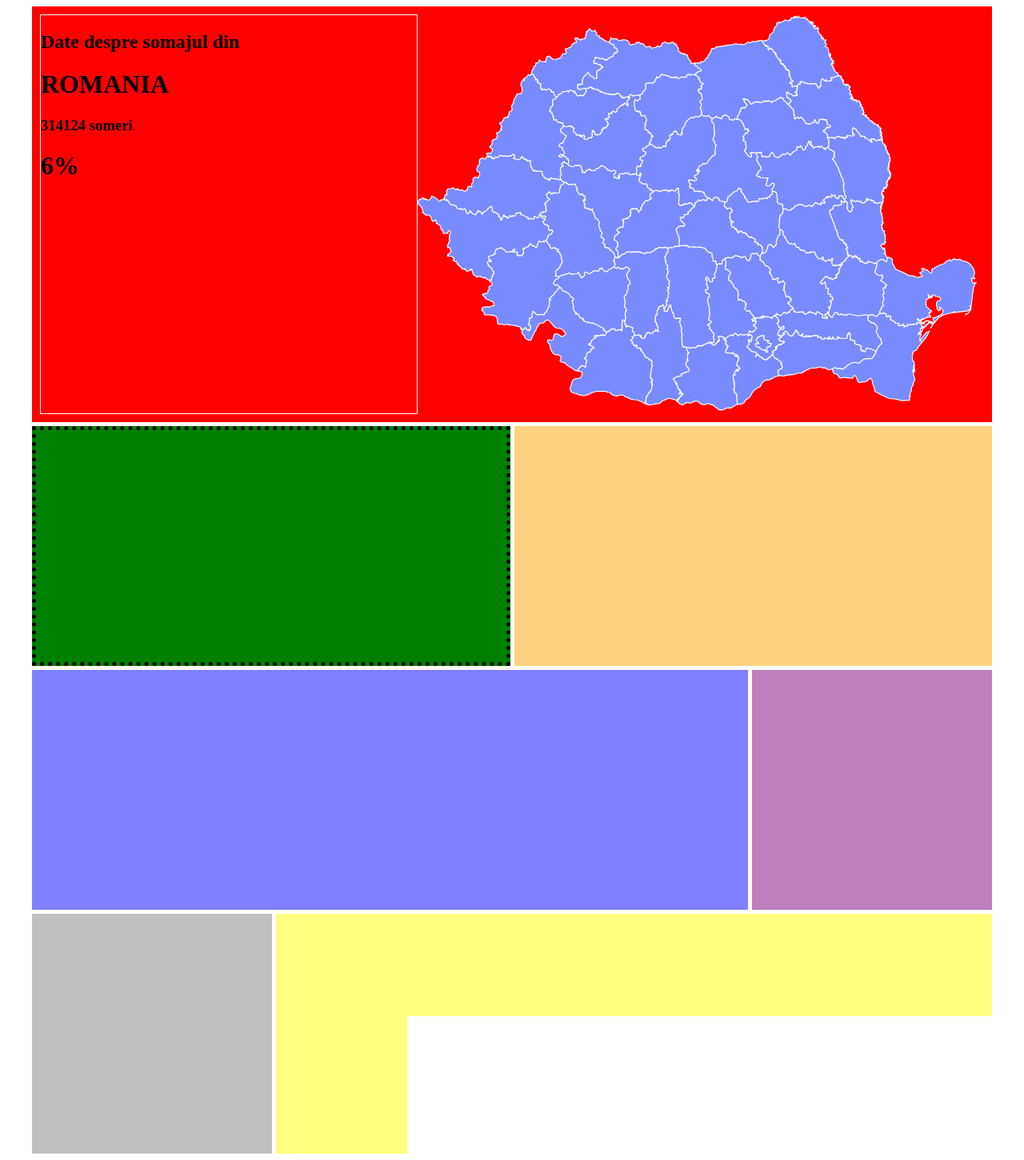
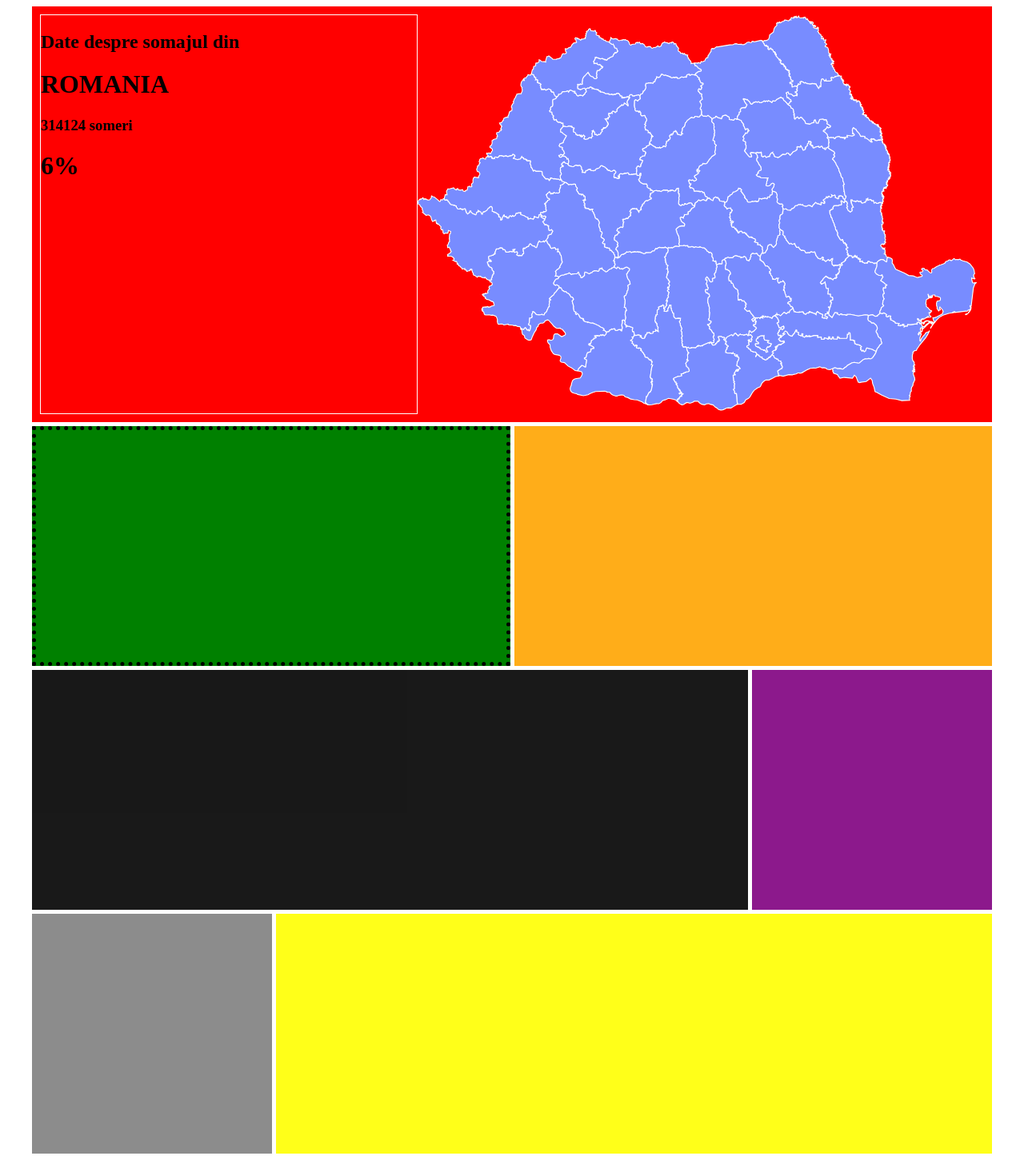
Before and after one commit to andutzu7/tw, a PHP site: page / in a window 1280 px wide. Shown: the whole page at 80% size. Run offline with PHP 8.4, Linux system fonts and the light colour scheme; a map, chart or similar area stays blank; some libraries are stand-ins or nearby versions.

Commit message:
integrated second chart

```diff
--- a/Public/SCRIPTS/setup.js
+++ b/Public/SCRIPTS/setup.js
@@ -8,7 +8,7 @@ selected_table = 'rata'
 function select_table(table_name, init_field){
     colorize_map(all_tables[table_name][selected_year][selected_month], init_field, selected_year, selected_month);
     set_county_hover(all_tables[table_name][selected_year][selected_month], init_field, selected_year, selected_month);
-    //init_barchart(all_tables[table_name], init_field);
+    init_barchart(all_tables[table_name], init_field);
     init_piechart(all_tables['rata'][selected_year][selected_month]);
 }
 
--- a/Public/refactoring/index.html
+++ b/Public/refactoring/index.html
@@ -121,7 +121,15 @@
             </div>
 
             <div class="x element pie"></div>
-            <div class="c element bar"></div>
+
+
+
+            <div class="c element bar">
+                  <canvas id="lineBarChart"></canvas>
+            </div>
+
+
+
             <div class="d element pie"></div>
             <div class="e element pie"></div>
             <div class="f element bar"></div>
@@ -130,6 +138,7 @@
       <script src="https://cdnjs.cloudflare.com/ajax/libs/Chart.js/2.5.0/Chart.min.js"></script>
       <script src="https://cdnjs.cloudflare.com/ajax/libs/Chart.js/2.4.0/Chart.min.js"></script>
       <script src="../SCRIPTS/pieChart.js"></script>
+      <script src="../SCRIPTS/barChart.js"></script>
       <script src="../SCRIPTS/svgMapChart.js"></script>
       <script src="../SCRIPTS/setup.js"></script>
 </body>
--- a/Public/refactoring/test.css
+++ b/Public/refactoring/test.css
@@ -14,7 +14,7 @@ body{
 
 .element{
     height: 300px;
-    opacity: 50%;
+    opacity: 90%;
 }
 
 .header-info{
@@ -71,7 +71,7 @@ body{
 }
 .c{
     grid-area: c;
-    background-color: blue;
+    background-color: black;
 }
 .d{
     grid-area: d;
```
